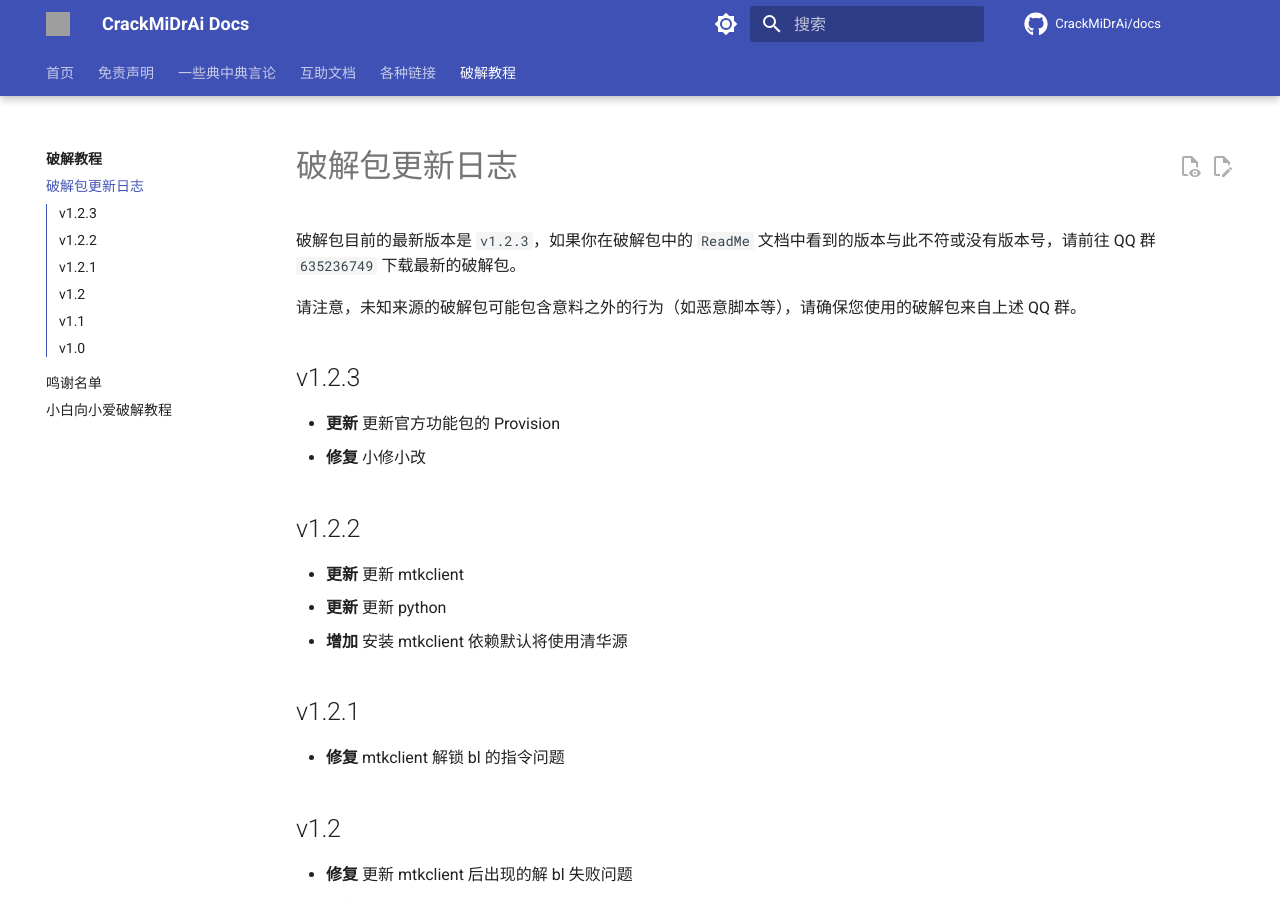
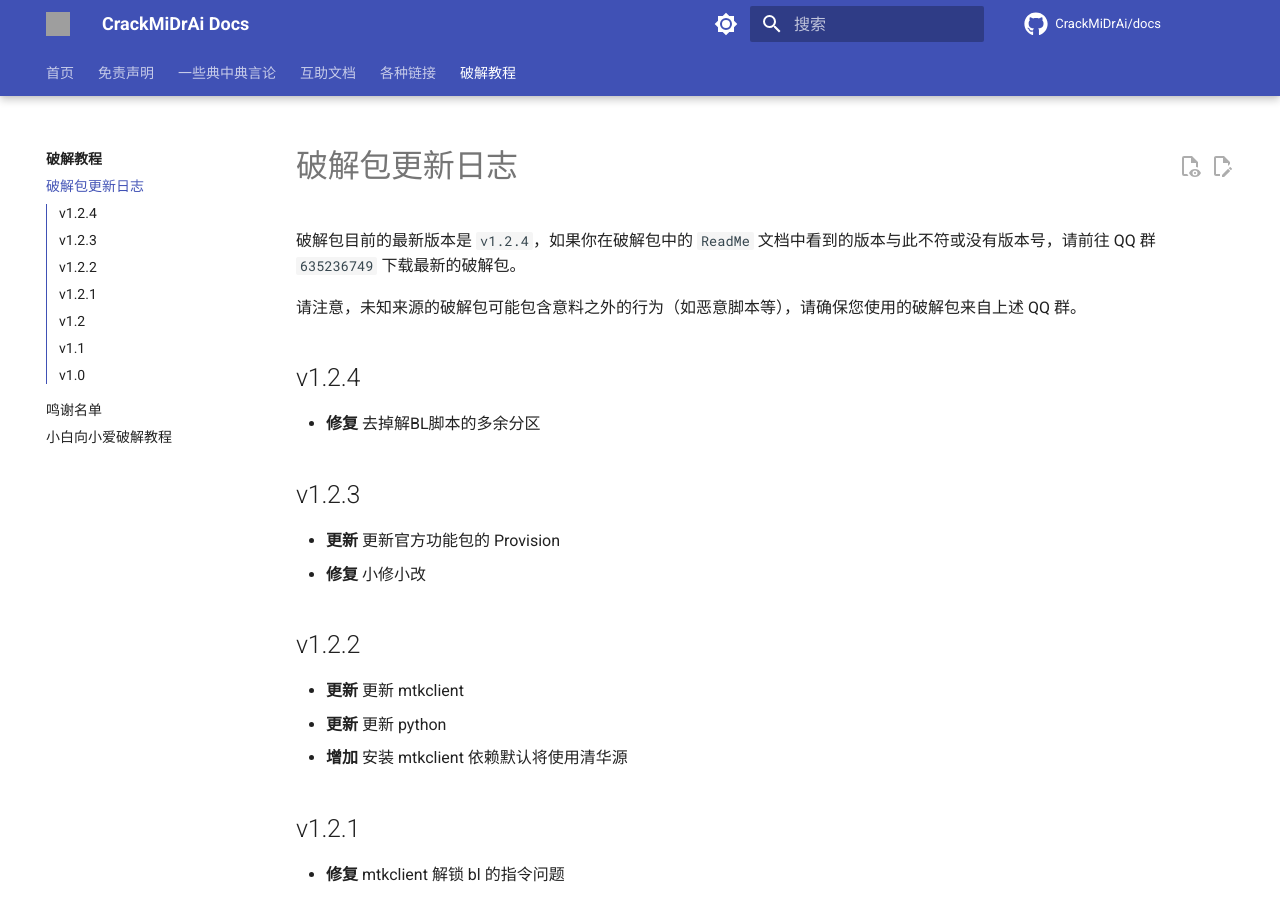
Before and after one commit to CrackMiDrAi/docs, an MkDocs documentation site: the page built from docs/破解教程/CHANGELOG.md, in a window 1280 px wide and 900 px high. Built offline with MkDocs 1.6.1 and Material for MkDocs 9.7.7, drawn with Linux system fonts in a browser that asks for light colours; comment, search, counter and statistics services are not loaded; grey boxes are pictures that could not be loaded.

Commit message:
更新破解包版本号

```diff
--- a/docs/破解教程/CHANGELOG.md
+++ b/docs/破解教程/CHANGELOG.md
@@ -1,8 +1,11 @@
 # 破解包更新日志
 
-破解包目前的最新版本是 `v1.2.3`，如果你在破解包中的 `ReadMe` 文档中看到的版本与此不符或没有版本号，请前往 QQ 群 `635236749` 下载最新的破解包。
+破解包目前的最新版本是 `v1.2.4`，如果你在破解包中的 `ReadMe` 文档中看到的版本与此不符或没有版本号，请前往 QQ 群 `635236749` 下载最新的破解包。
 
 请注意，未知来源的破解包可能包含意料之外的行为（如恶意脚本等），请确保您使用的破解包来自上述 QQ 群。
+
+## v1.2.4
+* **修复** 去掉解BL脚本的多余分区
 
 ## v1.2.3
 * **更新** 更新官方功能包的 Provision
```
Also changed, not shown: docs/破解教程/小白向教程.md (+1 -1 lines).
